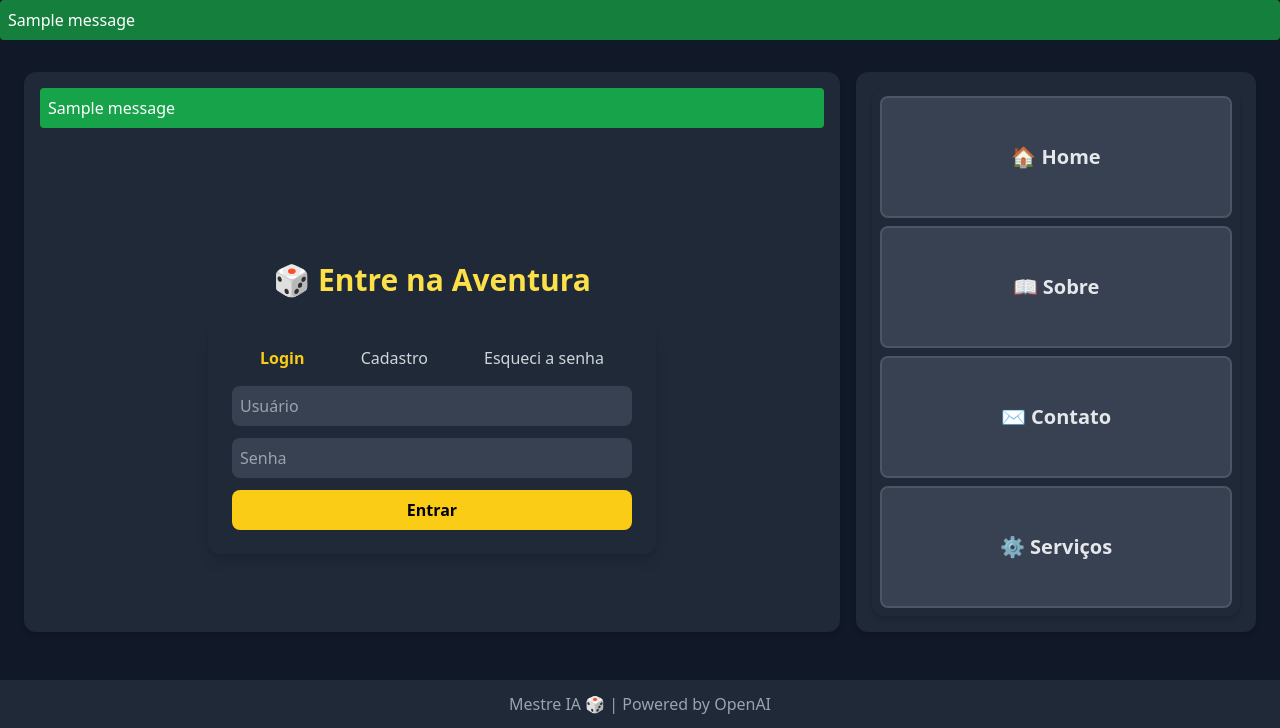
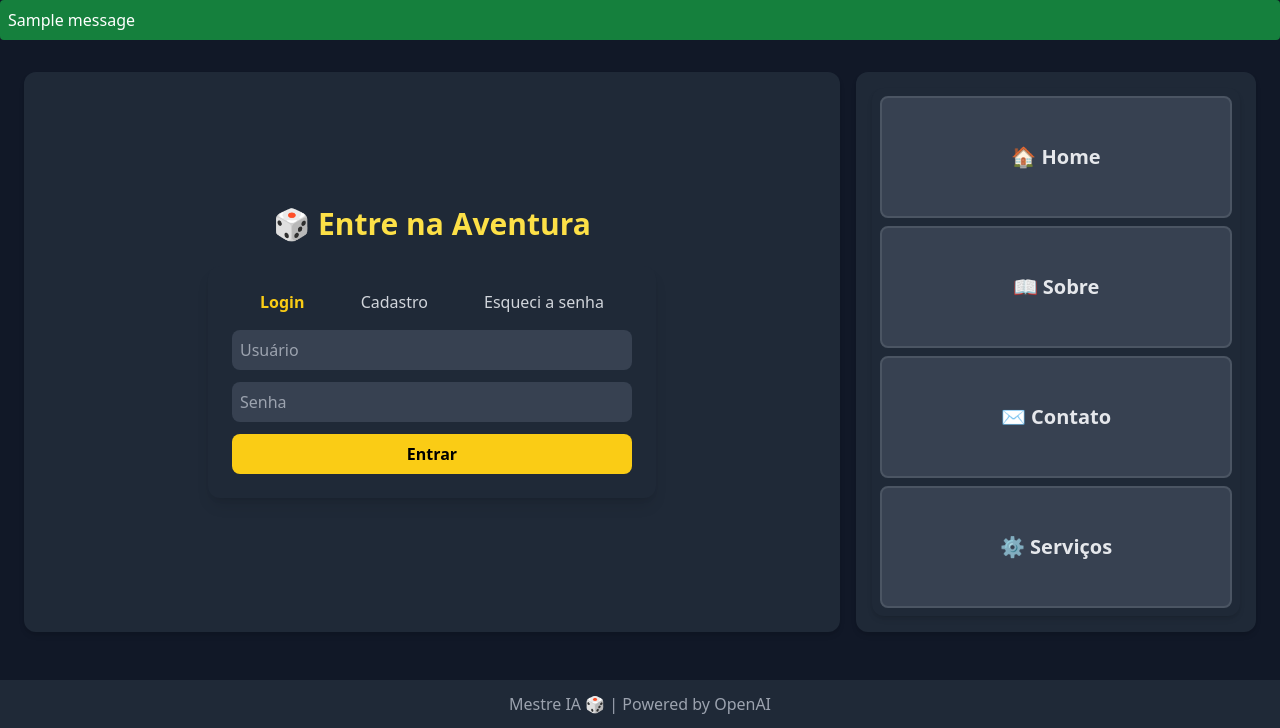
Before and after one commit to BrunoReis136/corujal_rpg, a Flask app: page / in a window 1280 px wide. Shown: the part 128-856 px from the top of the page. Run offline with Flask 3, Linux system fonts and the light colour scheme; tables that the repository leaves empty hold one stand-in row (values such as "Sample post"); one stand-in notice (Sample message) is shown; some libraries are stand-ins or nearby versions.

Commit message:
Update home.html

```diff
--- a/templates/home.html
+++ b/templates/home.html
@@ -4,15 +4,6 @@
 
 {% block content %}
 
-{% with messages = get_flashed_messages(with_categories=true) %}
-  {% if messages %}
-  <div class="mb-4">
-    {% for category, message in messages %}
-      <p class="text-white {% if category=='danger' %}bg-red-600{% elif category=='success' %}bg-green-600{% else %}bg-gray-600{% endif %} p-2 rounded mb-1">{{ message }}</p>
-    {% endfor %}
-  </div>
-  {% endif %}
-{% endwith %}
 
 <div class="flex flex-col items-center justify-center h-full">
   <h2 class="text-3xl font-bold text-yellow-300 mb-6">🎲 Entre na Aventura</h2>
@@ -26,7 +17,7 @@
     </div>
 
     <!-- Login Form -->
-    <form id="login-form" method="post" action="{{ url_for('home') }}">
+    <form id="login-form" class="form-block" method="post" action="{{ url_for('home') }}">
       {{ login_form.hidden_tag() }}
       <div class="mb-3">
         {{ login_form.username(class_="w-full p-2 rounded-lg bg-gray-700 text-gray-200", placeholder="Usuário") }}
@@ -98,5 +89,13 @@
     document.getElementById(formId + "-form").classList.remove("hidden");
     el.classList.add("text-yellow-400");
   }
+
+  // Mostrar login por padrão quando carregar a página
+  document.addEventListener("DOMContentLoaded", () => {
+    const loginBtn = document.querySelector('[onclick*="login"]');
+    if (loginBtn) {
+      showForm("login", loginBtn);
+    }
+  });
 </script>
 {% endblock %}
```
